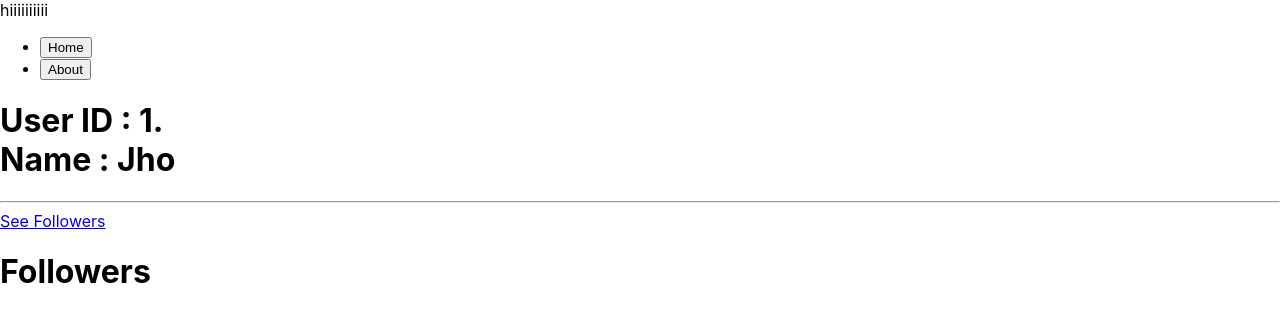
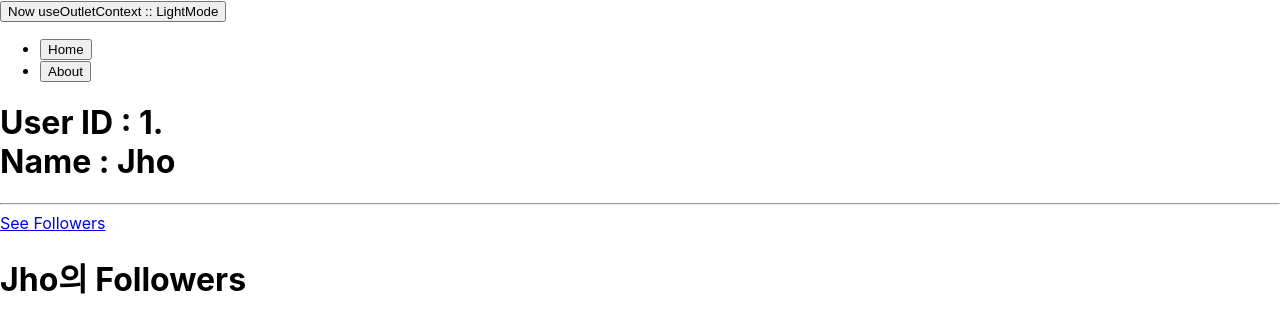
Before and after one commit to Jhoae/react-router-dom-6.4, a React (Create React App) app: page /users/1/followers in a window 1280 px wide. Shown: the top 332 px of the page. Built offline with nearby package versions, Linux system fonts and the light colour scheme.

Commit message:
useOutletContext

```diff
--- a/src/Root.tsx
+++ b/src/Root.tsx
@@ -1,13 +1,21 @@
-import React from 'react';
+import React, { useState } from 'react';
 import { Outlet } from 'react-router-dom';
 import Header from './components/Header';
 
 function Root() {
+  const [darkMode, setDarkMode] = useState(false);
+  console.log(darkMode);
+  const fn = (prev: boolean) => {
+    setDarkMode((prev) => !prev);
+    console.log('Asd');
+  };
   return (
     <div>
-      hiiiiiiiiii
+      <button onClick={() => fn(darkMode)}>
+        Now useOutletContext :: {darkMode ? 'DarkMode' : 'LightMode'}
+      </button>
       <Header />
-      <Outlet />
+      <Outlet context={{ darkMode: darkMode }} />
     </div>
   );
 }
--- a/src/db.ts
+++ b/src/db.ts
@@ -5,6 +5,6 @@ export const users = [
   },
   {
     id: 2, //
-    name: 'nico',
+    name: 'Nico',
   },
 ];
--- a/src/screens/users/Followers.tsx
+++ b/src/screens/users/Followers.tsx
@@ -1,4 +1,11 @@
+import { useOutletContext } from 'react-router-dom';
+
+interface IFollowersContext {
+  nameOfUser: string;
+}
+
 function Followers() {
-  return <h1>Followers</h1>;
+  const context = useOutletContext<IFollowersContext>();
+  return <h1>{context.nameOfUser}의 Followers</h1>;
 }
 export default Followers;
--- a/src/screens/users/User.tsx
+++ b/src/screens/users/User.tsx
@@ -1,4 +1,10 @@
-import { Link, Outlet, useParams } from 'react-router-dom';
+import {
+  Link,
+  Outlet,
+  useOutlet,
+  useOutletContext,
+  useParams,
+} from 'react-router-dom';
 import { users } from '../../db';
 
 function User() {
@@ -7,7 +13,10 @@ function User() {
   const userId = params.userId;
  ===
   */
+  //  const { userId } = useParams();
   const { userId } = useParams();
+
+  console.log('afffsfffd', useOutletContext());
 
   return (
     <div>
@@ -16,7 +25,11 @@ function User() {
       </h1>
       <hr />
       <Link to="followers">See Followers</Link>
-      <Outlet />
+      <Outlet
+        context={{
+          nameOfUser: users[Number(userId) - 1].name,
+        }}
+      />
     </div>
   );
 }
```
